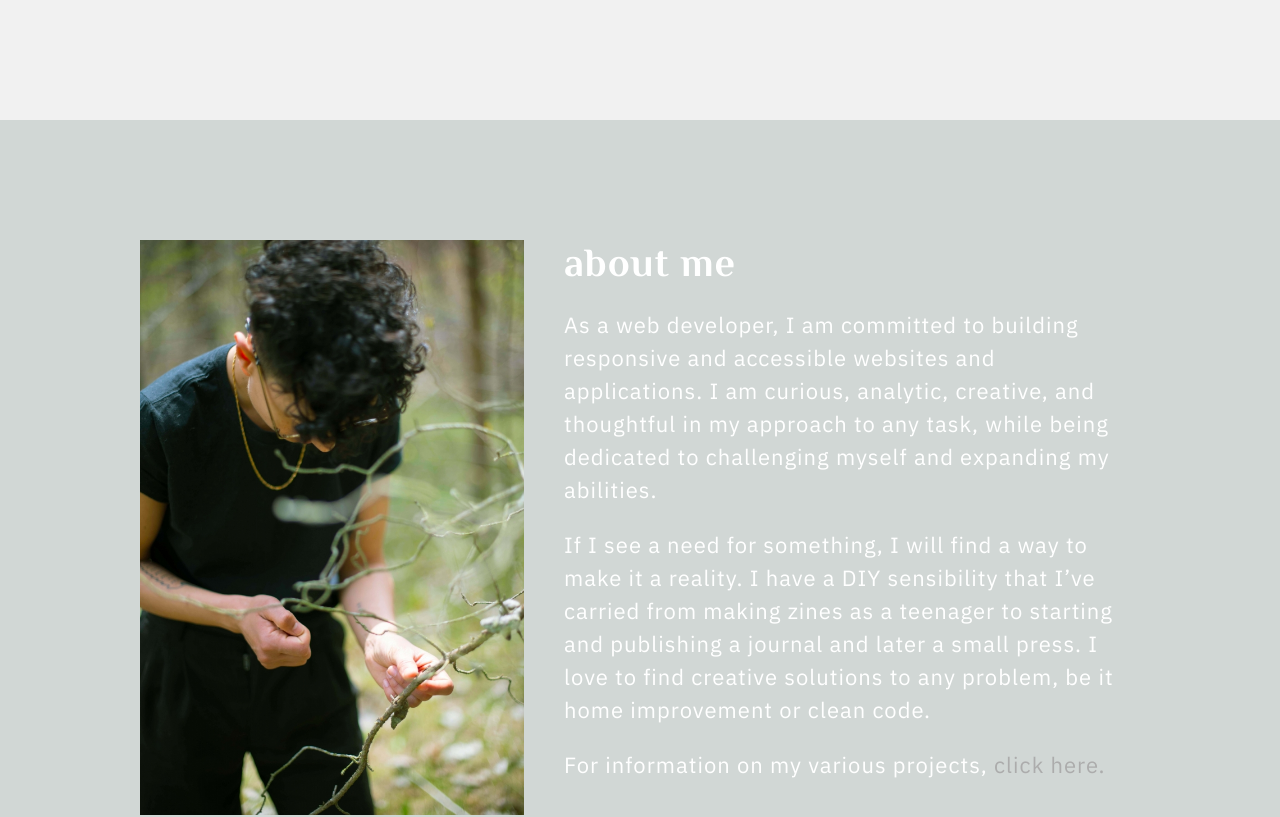
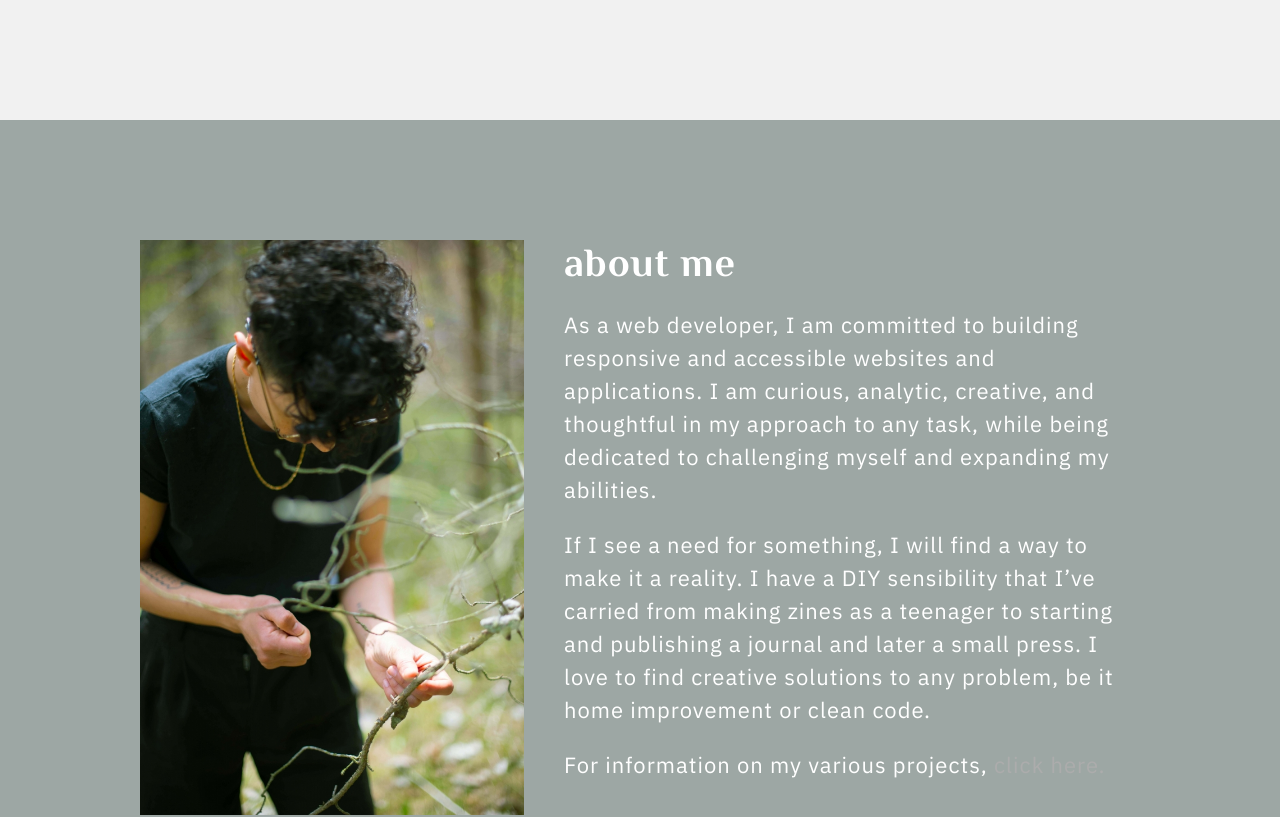
Before and after one commit to ajamalirad/portfolio, a plain HTML site: page index.html in a window 1280 px wide. Shown: the part 680-1497 px from the top of the page. Drawn offline with Linux system fonts and the light colour scheme.

Commit message:
darkened backgroung

```diff
--- a/styles.css
+++ b/styles.css
@@ -207,7 +207,7 @@ margin-top: 60px;
 
 .tools,
 .bioClass {
-    background: #D1D7D5;
+    background: #9da7a4;
     margin-bottom: 0;
     padding: 60px 0;
 }
```
Also changed, not shown: 1 other file.
